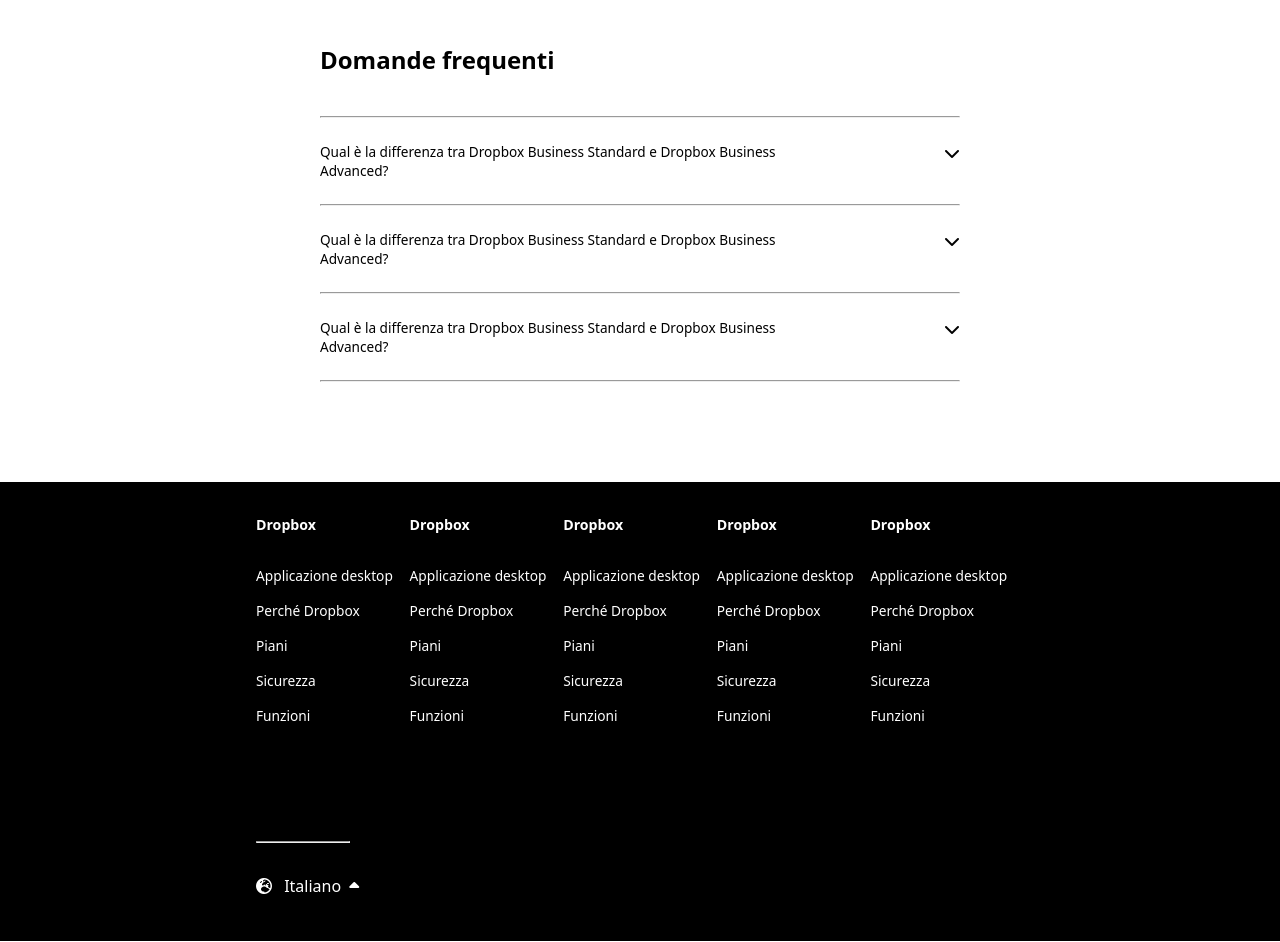
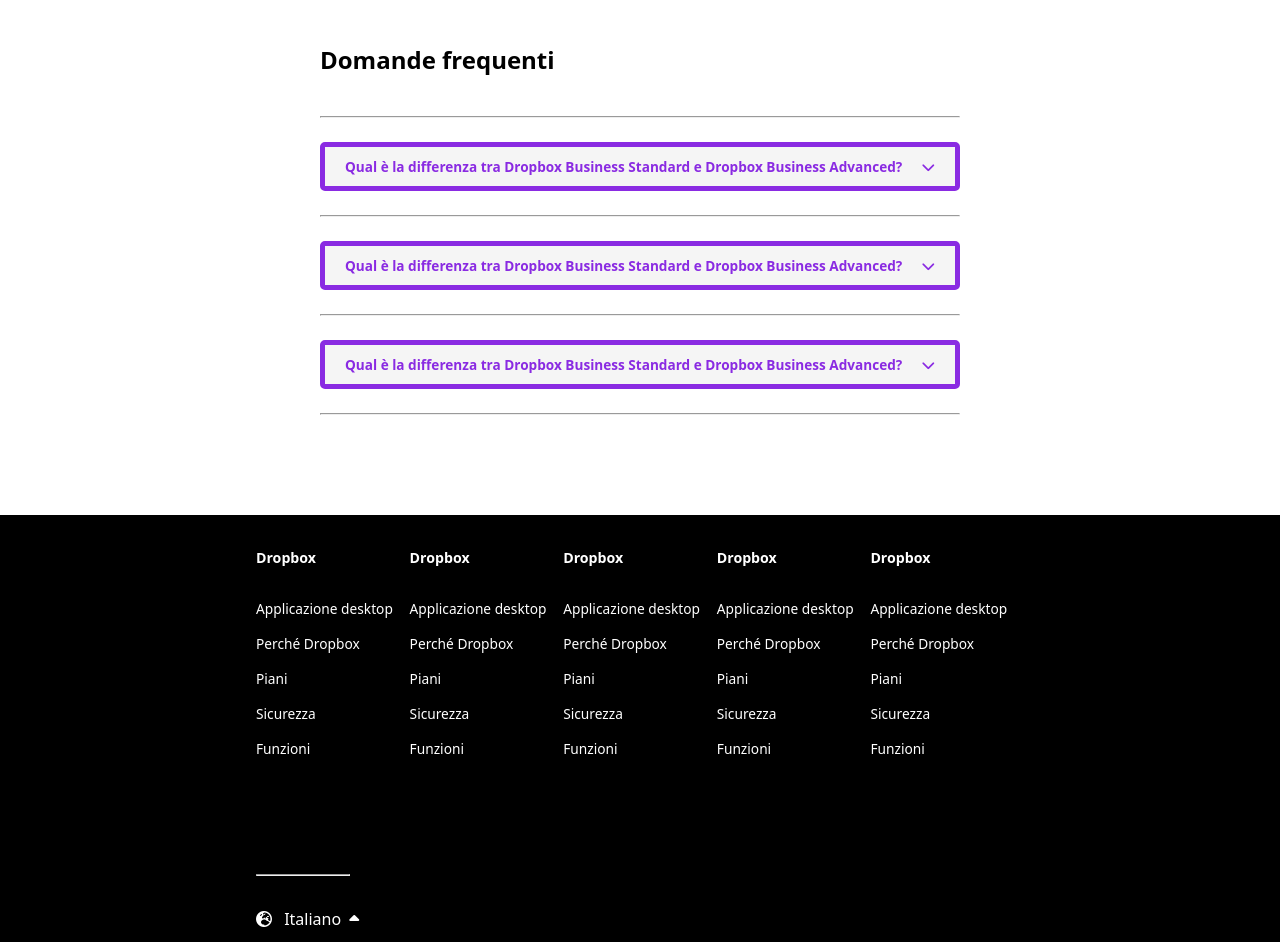
Before and after one commit to danieleangeletti/htmlcss-dropbox, a plain HTML site: page bonus/index.html in a window 1280 px wide. Shown: the part 4861-5803 px from the top of the page. Drawn offline with Linux system fonts and the light colour scheme.

Commit message:
ADD accordion

```diff
--- a/bonus/css/style.css
+++ b/bonus/css/style.css
@@ -619,6 +619,10 @@
     width: 50%;
 }
 
+.question-new-main-container {
+    width: 100%;
+}
+
 .question-main-container {
     display: flex;
 }
@@ -630,6 +634,39 @@
 .chevron-container {
     width: 20%;
     text-align: end;
+}
+
+/*
+    ACCORDION
+*/
+.gowp-accordion {
+    font-size: 0.85em;
+    background-color: whitesmoke;
+    color: blueviolet;
+    border: 5px solid blueviolet;
+    list-style: none;
+    border-radius: 5px;
+    font-weight: 700;
+    padding: 10px 20px;
+    cursor: pointer;
+    transition: all 0.7s ease-in-out;
+    display: flex;
+    justify-content: space-between;
+}
+
+.gowp-accordion:hover {
+    padding-left: 25px;
+    background-color: #ECE6DF;
+  }
+
+.gowp-accordion-text {
+    font-size: 0.85em;
+    line-height: 20px;
+    background-color: whitesmoke;
+    color: blue;
+    margin: 10px;
+    padding: 10px 20px;
+    border-radius: 5px;
 }
 
 /*
--- a/bonus/index.html
+++ b/bonus/index.html
@@ -806,44 +806,62 @@
 
                         <hr>
 
-                        <div class="question-main-container margin-top-24 margin-bottom-24">
-                            <div class="question-container">
-                                <p>
-                                    Qual è la differenza tra Dropbox Business Standard e Dropbox Business Advanced?
-                                </p>
-                            </div>
+                        <div class="question-new-main-container margin-top-24 margin-bottom-24">
+                            <details>
+                                <summary class="gowp-accordion">
+                                    <span>
+                                        Qual è la differenza tra Dropbox Business Standard e Dropbox Business Advanced?
+                                    </span>
 
-                            <div class="chevron-container">
-                                <i class="fa-solid fa-chevron-down" style="color: #000000;"></i>
-                            </div>
+                                    <span>
+                                        <i class="fa-solid fa-chevron-down"></i>
+                                    </span>
+                                </summary>
+
+                                <div class="gowp-accordion-text">
+                                    Standard offre ai team 5000 GB di spazio di archiviazione con strumenti di sicurezza, condivisione e collaborazione facili da usare. Advanced parte da 15 TB di spazio di archiviazione per team, oltre a solidi controlli di sicurezza e avvisi. Per ulteriori informazioni, confronta i piani Dropbox.
+                                </div>
+                            </details>
                         </div>
 
                         <hr>
 
-                        <div class="question-main-container margin-top-24 margin-bottom-24">
-                            <div class="question-container">
-                                <p>
-                                    Qual è la differenza tra Dropbox Business Standard e Dropbox Business Advanced?
-                                </p>
-                            </div>
+                        <div class="question-new-main-container margin-top-24 margin-bottom-24">
+                            <details>
+                                <summary class="gowp-accordion">
+                                    <span>
+                                        Qual è la differenza tra Dropbox Business Standard e Dropbox Business Advanced?
+                                    </span>
 
-                            <div class="chevron-container">
-                                <i class="fa-solid fa-chevron-down" style="color: #000000;"></i>
-                            </div>
+                                    <span>
+                                        <i class="fa-solid fa-chevron-down"></i>
+                                    </span>
+                                </summary>
+
+                                <div class="gowp-accordion-text">
+                                    Standard offre ai team 5000 GB di spazio di archiviazione con strumenti di sicurezza, condivisione e collaborazione facili da usare. Advanced parte da 15 TB di spazio di archiviazione per team, oltre a solidi controlli di sicurezza e avvisi. Per ulteriori informazioni, confronta i piani Dropbox.
+                                </div>
+                            </details>
                         </div>
 
                         <hr>
 
-                        <div class="question-main-container margin-top-24 margin-bottom-24">
-                            <div class="question-container">
-                                <p>
-                                    Qual è la differenza tra Dropbox Business Standard e Dropbox Business Advanced?
-                                </p>
-                            </div>
+                        <div class="question-new-main-container margin-top-24 margin-bottom-24">
+                            <details>
+                                <summary class="gowp-accordion">
+                                    <span>
+                                        Qual è la differenza tra Dropbox Business Standard e Dropbox Business Advanced?
+                                    </span>
 
-                            <div class="chevron-container">
-                                <i class="fa-solid fa-chevron-down" style="color: #000000;"></i>
-                            </div>
+                                    <span>
+                                        <i class="fa-solid fa-chevron-down"></i>
+                                    </span>
+                                </summary>
+
+                                <div class="gowp-accordion-text">
+                                    Standard offre ai team 5000 GB di spazio di archiviazione con strumenti di sicurezza, condivisione e collaborazione facili da usare. Advanced parte da 15 TB di spazio di archiviazione per team, oltre a solidi controlli di sicurezza e avvisi. Per ulteriori informazioni, confronta i piani Dropbox.
+                                </div>
+                            </details>
                         </div>
 
                         <hr>
```
